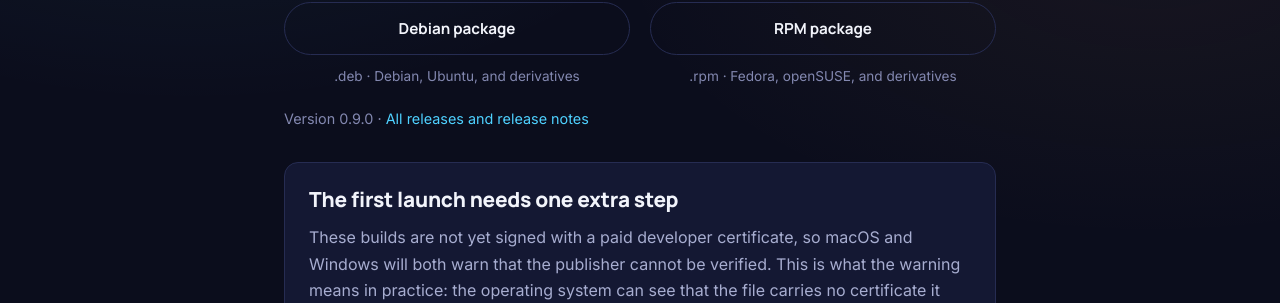
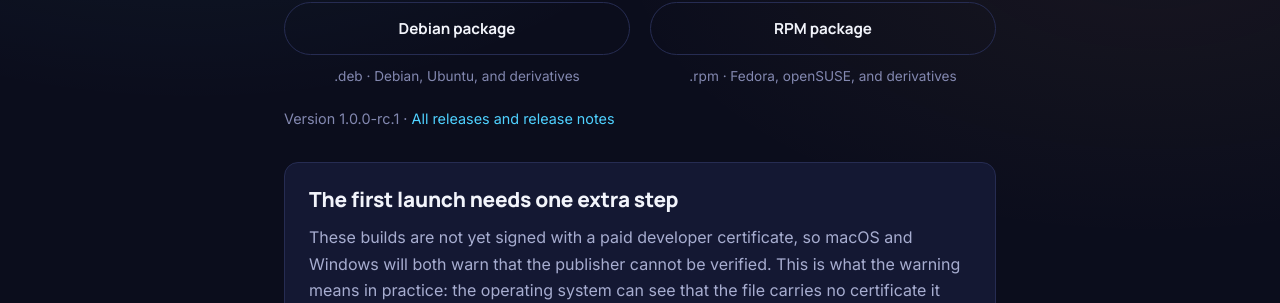
Before and after one commit to guillemf/engineeringprotocolstack, a Jekyll site: the page built from tools/threadline.md, in a window 1280 px wide and 900 px high, scrolled down 946 px. Shown: the part 150-453 px from the top of the window. Built offline with Jekyll 4.4.1, drawn with Linux system fonts in a browser that asks for light colours.

Commit message:
fix(tools): point Threadline downloads at v1.0.0-rc.1
The download filenames embed the version, so releases/latest/download only
resolves while _config.yml matches the newest release. It was still 0.9.0.

Co-Authored-By: Claude Sonnet 5.5 <noreply@anthropic.com>

```diff
--- a/_config.yml
+++ b/_config.yml
@@ -69,22 +69,22 @@ trustline:
 # build a universal macOS binary. The `id` keys match the `downloads` map under
 # `threadline:` in _data/tools.yml.
 threadline:
-  version: "0.9.0"
+  version: "1.0.0-rc.1"
   releases_repo: "guillemf/threadline-releases"
   downloads_min_display: 250
   downloads:
     - id: macos_arm
-      file: "Threadline_0.9.0_aarch64.dmg"
+      file: "Threadline_1.0.0-rc.1_aarch64.dmg"
     - id: macos_intel
-      file: "Threadline_0.9.0_x64.dmg"
+      file: "Threadline_1.0.0-rc.1_x64.dmg"
     - id: windows
-      file: "Threadline_0.9.0_x64-setup.exe"
+      file: "Threadline_1.0.0-rc.1_x64-setup.exe"
     - id: linux_appimage
-      file: "Threadline_0.9.0_amd64.AppImage"
+      file: "Threadline_1.0.0-rc.1_amd64.AppImage"
     - id: linux_deb
-      file: "Threadline_0.9.0_amd64.deb"
+      file: "Threadline_1.0.0-rc.1_amd64.deb"
     - id: linux_rpm
-      file: "Threadline-0.9.0-1.x86_64.rpm"
+      file: "Threadline-1.0.0-rc.1-1.x86_64.rpm"
 
 # Base URL of the platform API that powers the dynamic self-assessment
 # quiz on /assessment/. Must be HTTPS in production — the site itself is
```
